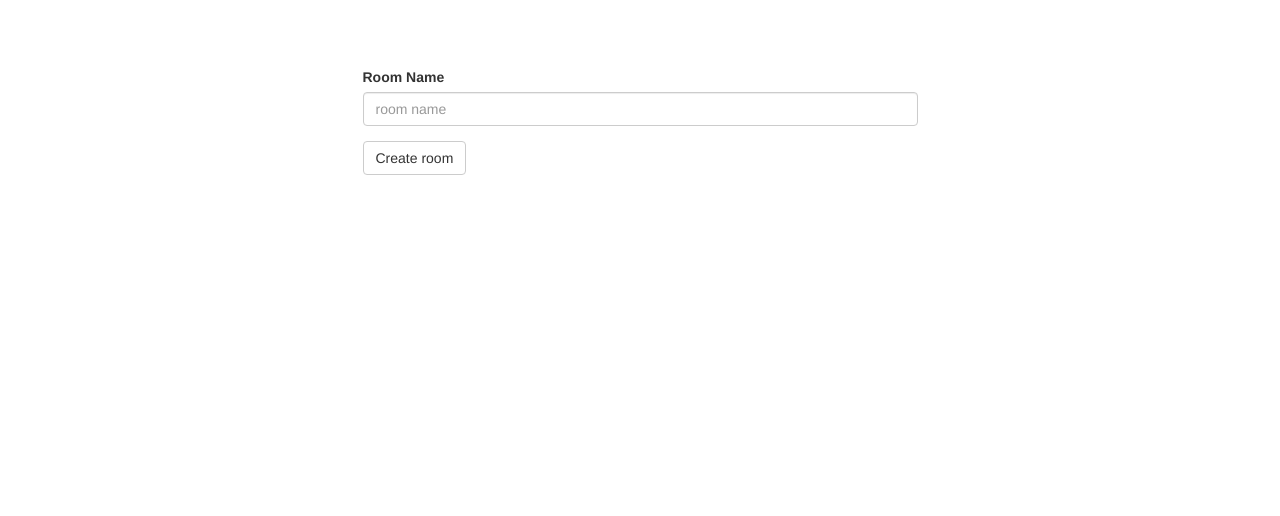
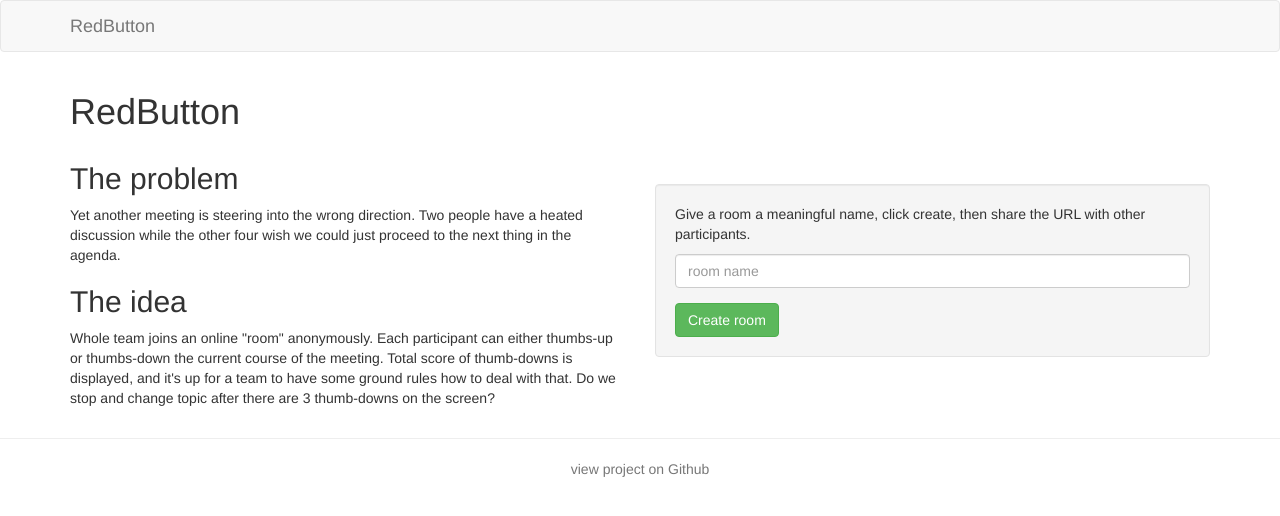
Before and after one commit to golint-fixer/redbutton, a website: page ui/index.html in a window 1280 px wide. Drawn offline with nearby package versions, Linux system fonts and the light colour scheme; some packages are replaced by stand-ins of ours; no server answers; a script that the page names is missing.

Commit message:
various UI enhancements

```diff
--- a/ui/index.html
+++ b/ui/index.html
@@ -10,7 +10,32 @@
 <body>
 
 
+<nav class="navbar navbar-default" ng-if="!projectorMode">
+    <div class="container">
+        <!-- Brand and toggle get grouped for better mobile display -->
+        <div class="navbar-header">
+            <button type="button" class="navbar-toggle collapsed" data-toggle="collapse" data-target="#bs-example-navbar-collapse-1" aria-expanded="false">
+                <span class="sr-only">Toggle navigation</span>
+                <span class="icon-bar"></span>
+                <span class="icon-bar"></span>
+                <span class="icon-bar"></span>
+            </button>
+            <a class="navbar-brand" ui-sref="index">RedButton</a>
+        </div>
+
+        <!-- Collect the nav links, forms, and other content for toggling -->
+        <div class="collapse navbar-collapse" id="bs-example-navbar-collapse-1">
+            <ul class="nav navbar-nav">
+            </ul>
+            <ul class="nav navbar-nav navbar-right">
+            </ul>
+        </div><!-- /.navbar-collapse -->
+    </div>
+</nav>
+
 <div class="container ng-cloak">
+
+
 
     <div ui-view></div>
 
@@ -28,5 +53,13 @@
 
 </div>
 
+<footer>
+    <hr />
+    <div class="container">
+        <p class="text-center ">
+            <a href="https://github.com/viktorasm/redbutton" class="text-muted">view project on Github</a>
+        </p>
+    </div>
+</footer>
 </body>
 </html>
--- a/ui/js/app.js
+++ b/ui/js/app.js
@@ -7,7 +7,7 @@ app = angular.module('redButtonApp', [
 app.config(function($stateProvider){
   $stateProvider
     .state('index', {
-      url: "",
+      url: "/",
       templateUrl: "pages/new-room.html",
       controller: "newRoomCtrl"
     })
@@ -18,3 +18,7 @@ app.config(function($stateProvider){
     })
 
 })
+
+app.run(['$state', function ($state) {
+   $state.transitionTo('index');
+}])
--- a/ui/js/mainCtrl.js
+++ b/ui/js/mainCtrl.js
@@ -24,4 +24,8 @@ app.controller('mainCtrl', function ($scope, $http, $cookies) {
         $scope.title = title
     }
 
+    $scope.setProjectorMode = function(projectorMode) {
+        $scope.projectorMode = projectorMode
+    }
+
 })
--- a/ui/js/newRoomCtrl.js
+++ b/ui/js/newRoomCtrl.js
@@ -1,5 +1,7 @@
 app.controller('newRoomCtrl', function ($scope, $http, $state) {
     $scope.room = {name:""}
+
+    $scope.setTitle("New Room")
 
     function setError(error){
         $scope.errorMessage = error
--- a/ui/js/roomCtrl.js
+++ b/ui/js/roomCtrl.js
@@ -2,7 +2,7 @@ app.controller('roomCtrl', function ($scope, $http, $websocket, $stateParams, $s
     var roomId = $stateParams.roomId
 
     $scope.roomId = roomId
-    $scope.projectorMode = $stateParams['projector-mode']=='yes'
+    $scope.setProjectorMode($stateParams['projector-mode']=='yes')
 
     $scope.roomInfo = null // updated after even from websocket
     $scope.voterStatus = null // updated after updateVoterRoomStatus() call
--- a/ui/pages/new-room.html
+++ b/ui/pages/new-room.html
@@ -1,12 +1,40 @@
+<h1>RedButton</h1>
+
+
 <div class="row">
-    <div class="col-md-6 col-md-offset-3" style="margin-top: 50pt">
-        <div class="alert alert-danger" role="alert" ng-if="errorMessage"><strong>Error: </strong> {{errorMessage}}</div>
-        <form ng-submit="createRoom()">
-            <div class="form-group">
-                <label for="roomName">Room Name</label>
-                <input type="text" class="form-control" id="roomName" placeholder="room name" ng-model="room.name">
-            </div>
-            <button type="submit" class="btn btn-default">Create room</button>
-        </form>
+    <div class="col-md-6">
+        <h2>The problem</h2>
+
+        <p>
+            Yet another meeting is steering into the wrong direction. Two people have a heated discussion while the other
+            four wish we could just proceed to the next thing in the agenda.
+        </p>
+
+        <h2>The idea</h2>
+
+        <p>
+            Whole team joins an online "room" anonymously. Each participant can either thumbs-up or thumbs-down the current
+            course of the meeting. Total score of thumb-downs is displayed, and it's up for a team to have some ground rules
+            how to deal with that. Do we stop and change topic after there are 3 thumb-downs on the screen?
+        </p>
+    </div>
+
+    <div class="col-md-6">
+
+        <div class="well" style="margin-top: 3em">
+                <p>Give a room a meaningful name, click create, then share the URL with other participants.</p>
+
+                <div class="alert alert-danger" role="alert" ng-if="errorMessage"><strong>Error: </strong>
+                    {{errorMessage}}
+                </div>
+                <form ng-submit="createRoom()">
+                    <div class="form-group">
+                        <input type="text" class="form-control" id="roomName" placeholder="room name"
+                               ng-model="room.name">
+                    </div>
+                    <button type="submit" class="btn btn-success">Create room</button>
+                </form>
+        </div>
+
     </div>
 </div>
```
